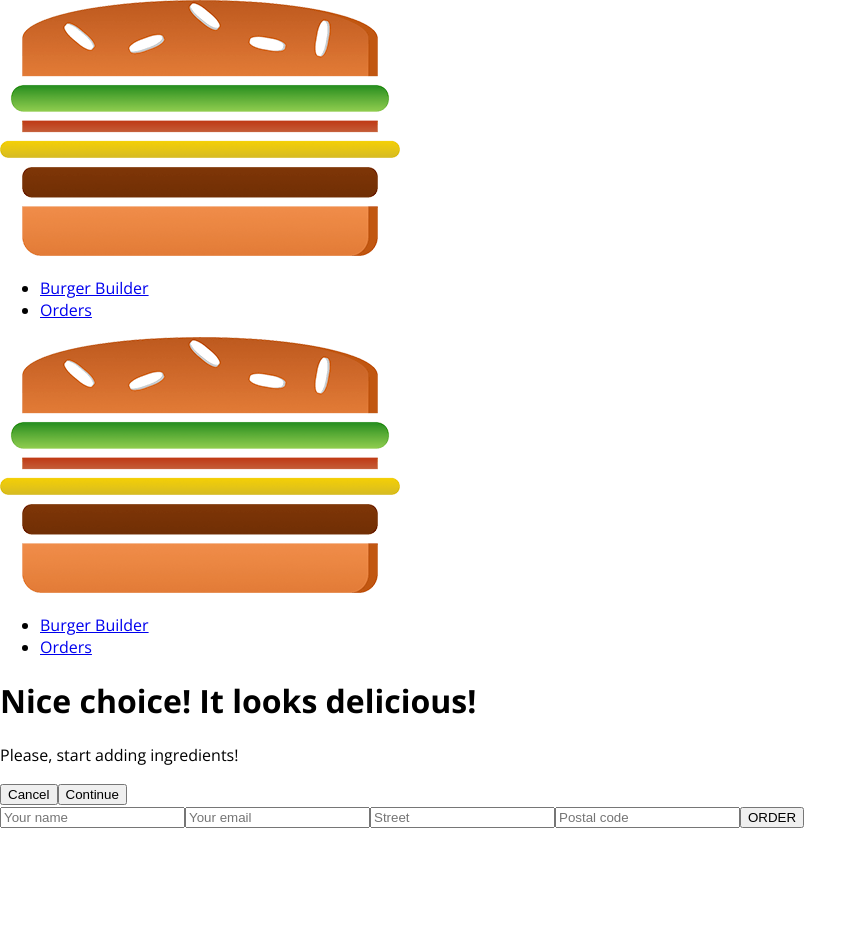
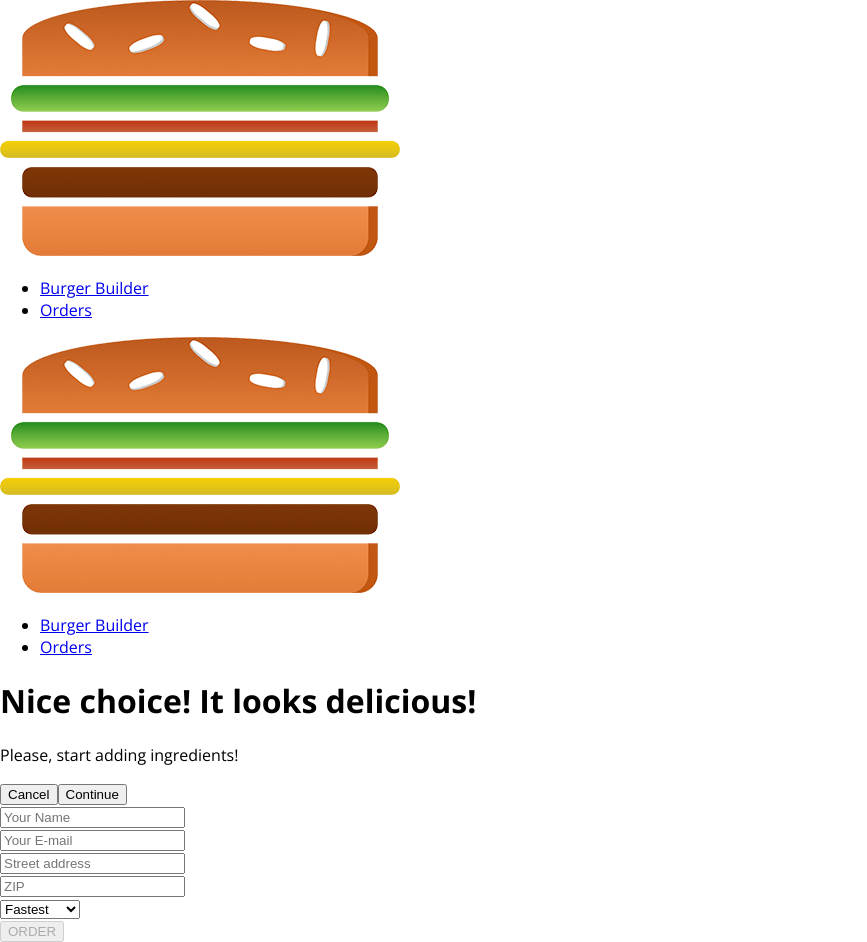
Before and after one commit to ofcRS/burger-builder, a React app: page /checkout in a window 1280 px wide. Both pictures are taken after a click on the button "Continue". Shown: the whole page, without its empty margins (0-867 px from the left). Before the commit the page ends 828 px from the top, so only its background shows below. Built offline with nearby package versions, Linux system fonts and the light colour scheme.

Commit message:
Implement a custom Input component with validation

```diff
--- a/src/App.js
+++ b/src/App.js
@@ -5,6 +5,7 @@ import BurgerBuilder from './containers/BurgerBuilder/BurgerBuilder';
 import Checkout from './containers/Checkout/Checkout';
 import Orders from './containers/Orders/Orders';
 import Layout from './hoc/Layout/Layout';
+
 
 class App extends Component {
   render() {
--- a/src/components/UI/Button/Button.css
+++ b/src/components/UI/Button/Button.css
@@ -15,6 +15,11 @@
     padding-left: 0;
 }
 
+.Button:disabled {
+  color: #ef5350;
+  cursor: not-allowed;
+}
+
 .Success {
     color: #5C9210;
 }
--- a/src/components/UI/Button/Button.js
+++ b/src/components/UI/Button/Button.js
@@ -4,8 +4,9 @@ import classes from './Button.css';
 
 const button = (props) => (
   <button
-  onClick={props.clicked}
-  className={[classes.Button, classes[props.btnType]].join(' ')}>{props.children}</button>
+    onClick={props.clicked}
+    disabled={props.disabled}
+    className={[classes.Button, classes[props.btnType]].join(' ')}>{props.children}</button>
 );
 
 export default button;
--- /dev/null
+++ b/src/components/UI/Input/Input.css
@@ -0,0 +1,42 @@
+.Input {
+  position: relative;
+  width: 100%;
+  padding: 10px;
+  box-sizing: border-box;
+}
+
+.Label {
+  font-weight: bold;
+  display: block;
+  margin-bottom: 8px;
+}
+
+.InputElement {
+  width: 100%;
+  outline: none;
+  border: 1px solid #ccc;
+  background-color: #fff;
+  font: inherit;
+  padding: 6px 10px;
+  box-sizing: border-box;
+}
+
+.InputElement:focus {
+  outline: none;
+  background-color: #ccc;
+}
+
+.InputElement.Invalid {
+  border: 1px solid #EF5350;
+  background-color: #FFCDD2;
+}
+
+.ErrorMessage {
+  position: absolute;
+  top: 50px;
+  left: 10px;
+  padding: 0;
+  margin: 0;
+  text-align: left;
+  color: #EF5350;
+}
--- /dev/null
+++ b/src/components/UI/Input/Input.js
@@ -0,0 +1,73 @@
+import React from 'react';
+
+import classes from './Input.css';
+
+const input = (props) => {
+  let inputElement = null;
+
+  const inputClasses = [classes.InputElement];
+
+  if (props.invalid && props.shouldValidate && props.touched) {
+    inputClasses.push(classes.Invalid)
+  }
+
+  switch (props.elementType) {
+    case ('input'):
+      inputElement = (
+        <input
+          className={inputClasses.join(' ')}
+          onChange={props.changed}
+          {...props.elementConfig}
+          value={props.value} />
+      )
+      break;
+    case('text-area'):
+      inputElement = (
+        <textarea
+          onChange={props.changed}
+          className={inputClasses.join(' ')}
+          {...props.elementConfig}
+          value={props.value} />
+      )
+      break;
+    case('select'):
+      inputElement = (
+        <select
+          onChange={props.changed}
+          className={inputClasses.join(' ')}
+          value={props.value}>
+            {props.elementConfig.options.map( option => {
+                return (
+                  <option key={option.value} value={option.value}>
+                    {option.displayValue}
+                  </option>
+                )
+            })}
+        </select>
+      );
+      break;
+    default:
+      inputElement = (
+        <input
+          onChange={props.changed}
+          className={inputClasses.join(' ')}
+          {...props.elementConfig}
+          value={props.value} />
+      )
+  };
+
+  let errorMessage = null;
+  if (props.invalid && props.touched) {
+    errorMessage = <p className={classes.ErrorMessage}>Enter a valid {props.elementName}.</p>
+  };
+
+  return (
+    <div className={classes.Input}>
+      <label className={classes.Label}>{props.label}</label>
+      {inputElement}
+      {errorMessage}
+    </div>
+  )
+};
+
+export default input;
--- a/src/containers/Checkout/Checkout.js
+++ b/src/containers/Checkout/Checkout.js
@@ -48,8 +48,7 @@ class Checkout extends Component {
           render={() => <ContactData
             ingredients={this.state.ingredients}
             price={this.state.totalPrice}
-            {...this.props}
-             />} />
+            {...this.props} />} />
       </div>
     );
   }
--- a/src/containers/Checkout/ContactData/ContactData.css
+++ b/src/containers/Checkout/ContactData/ContactData.css
@@ -1,8 +1,10 @@
 .ContactData {
+  text-align: center;
   margin: 20px auto;
   min-height: 185px;
   width: 80%;
-  text-align: center;
+  border: 1px solid #ccc;
+  box-shadow: 1px 2px 3px #ccc;
 }
 
 @media (min-width: 600px) {
@@ -10,9 +12,3 @@
     width: 500px;
   }
 }
-
-.Input {
-  display: block;
-  margin: 0 auto;
-  margin-bottom: 10px;
-}
--- a/src/containers/Checkout/ContactData/ContactData.js
+++ b/src/containers/Checkout/ContactData/ContactData.js
@@ -1,34 +1,137 @@
 import React, { Component } from 'react';
+
 import axios from '../../../axios-orders';
-
 import Button from '../../../components/UI/Button/Button';
 import Spinner from '../../../components/UI/Spinner/Spinner';
+import Input from '../../../components/UI/Input/Input';
 
 import classes from './ContactData.css';
 
 class ContactData extends Component {
   state = {
-    name: '',
-    email: '',
-    address: {
-      street: '',
-      postalCode: ''
+    orderForm: {
+      name: {
+        inputType: 'input',
+        elementConfig: {
+          type: 'text',
+          placeholder: 'Your Name'
+        },
+        value: '',
+        validation: {
+          required: true
+        },
+        valid: false,
+        touched: false
+      },
+      email: {
+        inputType: 'input',
+        elementConfig: {
+          type: 'email',
+          placeholder: 'Your E-mail'
+        },
+        value: '',
+        validation: {
+          required: true
+        },
+        valid: false,
+        touched: false
+      },
+      street: {
+        inputType: 'input',
+        elementConfig: {
+          type: 'text',
+          placeholder: 'Street address'
+        },
+        value: '',
+        validation: {
+          required: true
+        },
+        valid: false,
+        touched: false
+      },
+      zip: {
+        inputType: 'input',
+        elementConfig: {
+          type: 'text',
+          placeholder: 'ZIP'
+        },
+        value: '',
+        validation: {
+          required: true,
+          minLength: 5,
+          maxLength: 7
+        },
+        valid: false,
+        touched: false
+      },
+      deliveryMethod: {
+        inputType: 'select',
+        elementConfig: {
+          options: [
+            {value: 'fastest', displayValue: 'Fastest'},
+            {value: 'cheapest', displayValue: 'Cheapest'}
+          ]
+        },
+        value: '',
+        validation: {},
+        valid: true
+      }
     },
-    loading: false
+    loading: false,
+    formIsValid: false
+  }
+
+  checkValidity = (value, rules) => {
+    let isValid = true;
+
+    if (rules.required) {
+      isValid = value.trim() !== '' && isValid;
+    };
+
+    if (rules.minLength) {
+      isValid = value.length >= rules.minLength && isValid;
+    };
+
+    if (rules.maxLength) {
+      isValid = value.length <= rules.maxLength && isValid;
+    };
+
+    return isValid;
+  }
+
+  inputChangedHandler = (event, elementId) => {
+    const updatedOrderForm = { ...this.state.orderForm };
+    updatedOrderForm[elementId].value = event.target.value;
+    updatedOrderForm[elementId].valid = this.checkValidity(updatedOrderForm[elementId].value, updatedOrderForm[elementId].validation);
+    updatedOrderForm[elementId].touched = true;
+
+    let formIsValid = true;
+    for (let elementKey in updatedOrderForm) {
+      if (!updatedOrderForm[elementKey].valid && formIsValid) {
+        formIsValid = false
+      };
+    };
+    this.setState({
+      orderForm: updatedOrderForm,
+      formIsValid: formIsValid
+    })
   }
 
   orderHandler = (e) => {
     e.preventDefault();
 
+    const formData = {};
+
+    for (let key in this.state.orderForm) {
+      formData[key] = this.state.orderForm[key].value;
+    };
+
+    console.log(formData)
+
     const order = {
       ingredients: this.props.ingredients,
       price: this.props.price,
-      contacts: {
-        name: this.state.name,
-        email: this.state.email,
-        street: this.state.address.street,
-        postalCode: this.state.address.postalCode
-      }
+      orderData: formData
     };
 
     this.setState({loading: true});
@@ -48,13 +151,30 @@ class ContactData extends Component {
   }
 
   render() {
+    const formElementArray = Array.from(Object.keys(this.state.orderForm)).map(data => {
+        return {
+          id: data,
+          config: this.state.orderForm[data]
+        }
+    });
+
     let form = (
-      <form>
-        <input className={classes.Input} type="text" name="name" placeholder="Your name" />
-        <input className={classes.Input} type="text" name="email" placeholder="Your email" />
-        <input className={classes.Input} type="text" name="street" placeholder="Street" />
-        <input className={classes.Input} type="text" name="postal" placeholder="Postal code" />
-        <Button btnType="Success" clicked={this.orderHandler}>ORDER</Button>
+      <form onSubmit={this.orderHandler}>
+        {formElementArray.map( formElement => {
+          return (
+            <Input
+              key={formElement.id}
+              elementName={formElement.id}
+              elementConfig={formElement.config.elementConfig}
+              elementType={formElement.config.inputType}
+              value={formElement.config.value}
+              changed={(event) => this.inputChangedHandler(event, formElement.id)}
+              invalid={!formElement.config.valid}
+              shouldValidate={formElement.config.validation}
+              touched={formElement.config.touched} />
+          )
+        })}
+        <Button btnType="Success" disabled={!this.state.formIsValid}>ORDER</Button>
       </form>
     )
 
```
Also changed, not shown: src/hoc/asyncComponent.js (added, +7 -0 lines).
